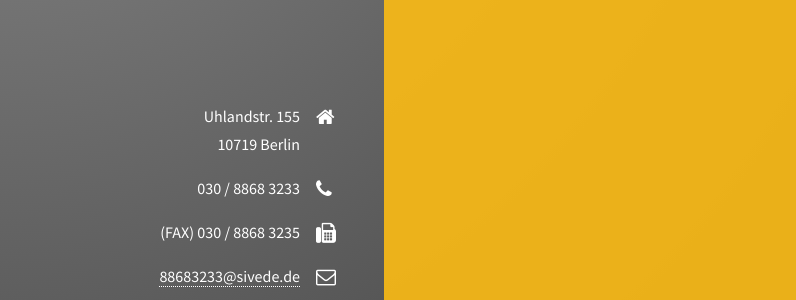
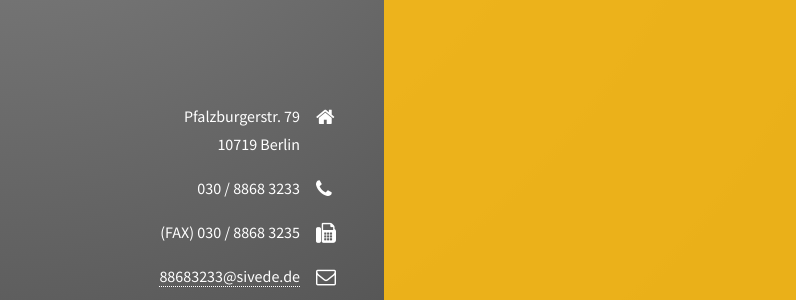
Before and after one commit to noobit/sivede, a Jekyll site: the page built from 404.md, in a window 1280 px wide. Shown: the part 359-659 px from the top of the page, without its empty margins (0-796 px from the left). Built offline with Jekyll 4.4.1, drawn with Linux system fonts in a browser that asks for light colours; nearby versions of some CDN libraries.

Commit message:
Update _config.yml

```diff
--- a/_config.yml
+++ b/_config.yml
@@ -7,7 +7,7 @@ baseurl: "/sivede" # the subpath of your site, e.g. /blog/
 url: "localhost" # the base hostname & protocol for your site
 twitter_username: jekyllrb
 github_username:  jekyll
-adresse: Uhlandstr. 155<br />10719 Berlin
+adresse: Pfalzburgerstr. 79<br />10719 Berlin
 telefon: 030 / 8868 3233
 fax: 030 / 8868 3235
 
```
